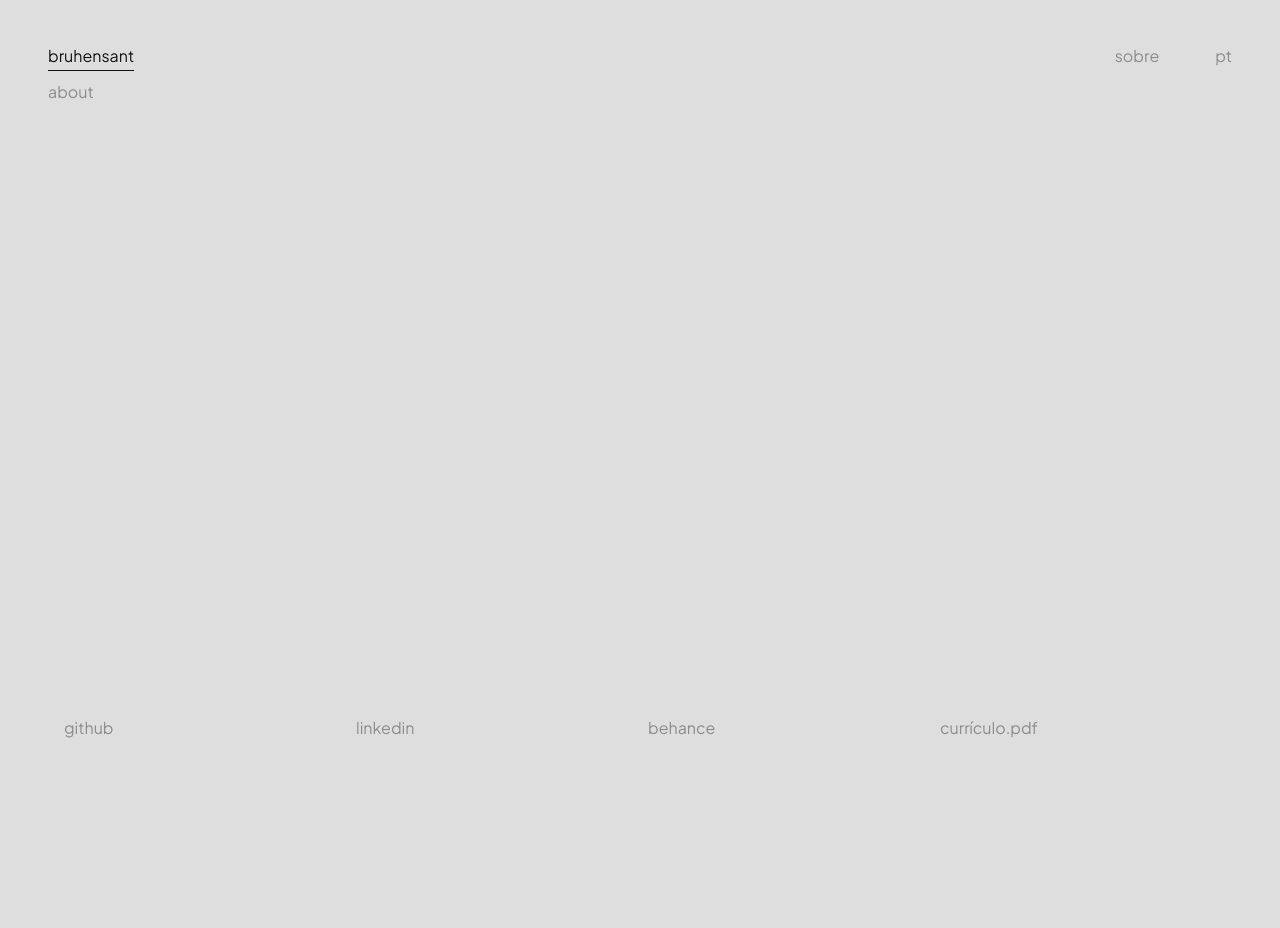
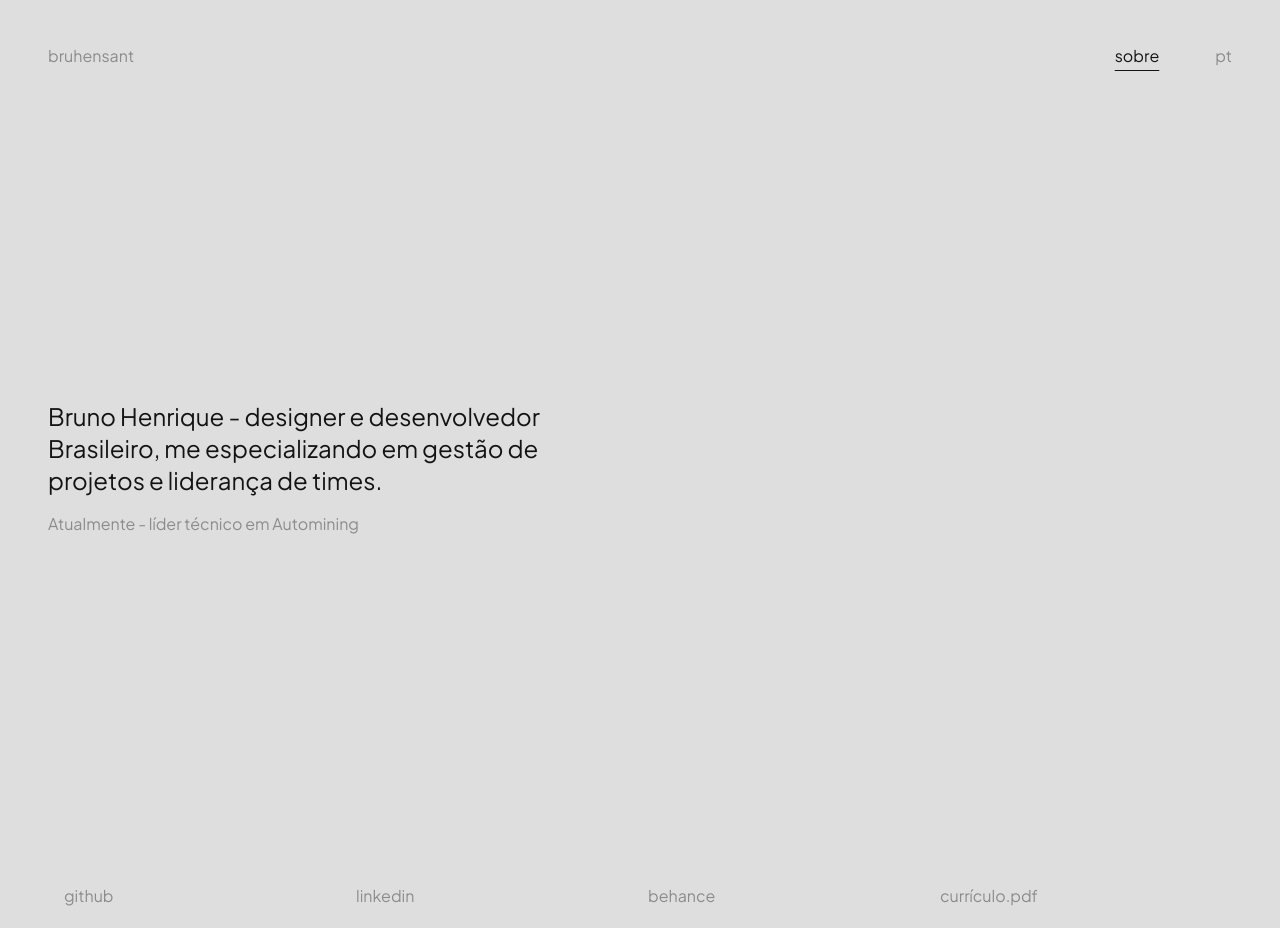
Before and after one commit to bruhensant/bruhensant.github.io, a Next.js app: page /about in a window 1280 px wide. Before the commit the page ends 800 px from the top, so only its background shows below. Built offline with nearby package versions, Linux system fonts and the light colour scheme.

Commit message:
content(about): adds more content to wip pages and about-me

```diff
--- a/public/i18n/common.ts
+++ b/public/i18n/common.ts
@@ -5,11 +5,17 @@ export const common = {
 		about: 'sobre',
 		language: 'pt',
 		resume: 'currículo',
+		about_me: 'Bruno Henrique - designer e desenvolvedor Brasileiro, me especializando em gestão de projetos e liderança de times.',
+		current: 'Atualmente - líder técnico em Automining',
+		under_development: 'Em desenvolvimento'
 	},
 	en: {
 		home: 'home',
 		about: 'about',
 		language: 'en',
 		resume: 'resume',
+		about_me: 'Bruno Henrique - designer and developer based in Brazil, specializing in project management and team leadership.',
+		current: 'Currently - technical leader at Automining',
+		under_development: 'Under development'
 	}
 }
--- a/src/app/about/page.tsx
+++ b/src/app/about/page.tsx
@@ -1,3 +1,17 @@
+"use client";
+
+import { useLanguage } from "@/contexts/language-context";
+import { common } from "../../../public/i18n/common";
+
 export default function About() {
-	return <div className="text-dark">about</div>;
+	const { language } = useLanguage();
+
+	return (
+		<div className="flex flex-col gap-4">
+			<div className="text-darker dark:text-light max-w-lg text-2xl">
+				{common[language].about_me}
+			</div>
+			<div className="text-dark dark:text-dark">{common[language].current}</div>
+		</div>
+	);
 }
--- a/src/app/layout.tsx
+++ b/src/app/layout.tsx
@@ -4,6 +4,7 @@ import "./globals.css";
 import Header from "@/components/header/header-component";
 import Footer from "@/components/footer/footer-component";
 import { LanguageProvider } from "@/contexts/language-context";
+import { NavigationProvider } from "@/contexts/navigation-context";
 
 const jakartaSans = Plus_Jakarta_Sans({
 	subsets: ["latin"],
@@ -21,13 +22,15 @@ export default function RootLayout({
 }>) {
 	return (
 		<html lang="pt-BR">
-			<body className={`${jakartaSans.className} antialiased  bg-light dark:bg-darker text-darker dark:text-light flex flex-col h-screen p-10 transition-all`}>
+			<body className={`${jakartaSans.className} antialiased gap-80 bg-light dark:bg-darker text-darker dark:text-light flex flex-col h-screen p-10 transition-all`}>
 				<LanguageProvider>
-					<Header />
-					<main className="p-2">
-						{children}
-					</main>
-					<Footer />
+					<NavigationProvider>
+						<Header />
+						<main className="p-2">
+							{children}
+						</main>
+						<Footer />
+					</NavigationProvider>
 				</LanguageProvider>
 			</body>
 		</html>
--- a/src/app/page.tsx
+++ b/src/app/page.tsx
@@ -1,3 +1,15 @@
+"use client";
+
+import { common } from "../../public/i18n/common";
+import { useLanguage } from "@/contexts/language-context";
+
 export default function Home() {
-	return <div className="text-dark">aqui vai o conteudo</div>;
+	const { language } = useLanguage();
+
+	return (
+		<div className="text-dark flex gap-2 animate-pulse">
+			<span className="italic">{common[language].under_development}... </span>
+			<span>🚧</span>
+		</div>
+	);
 }
--- a/src/components/header/header-component.tsx
+++ b/src/components/header/header-component.tsx
@@ -1,29 +1,22 @@
-"use client"
+'use client'
 
-import { useState } from "react";
 import HeaderLinkButton from "../header-link-button/header-link-button-component";
 import { common } from "../../../public/i18n/common";
 import { useLanguage, useSwitchLanguage } from "@/contexts/language-context";
+import { useNavigation } from "@/contexts/navigation-context";
 
 export default function Header() {
 	const { language } = useLanguage();
 	const switchLanguage = useSwitchLanguage();
-
-	const [activeButton, setActiveButton] = useState(0);
-
-const handleButtonClick = (index: number) => {
-	if (index === activeButton) return;
-	setActiveButton(index);
-}
-
+	const { activeButton, setActiveButton } = useNavigation();
 
 	return (
 		<div className="flex justify-between">
-			<HeaderLinkButton aria-label={common[language].home} text="bruhensant" link="/" active={activeButton === 0} onClick={() => handleButtonClick(0)} />
+			<HeaderLinkButton aria-label={common[language].home} text="bruhensant" link="/" active={activeButton === 'home'} onClick={() => setActiveButton('home')} />
 
 			<div className="flex gap-10">
-				<HeaderLinkButton aria-label={common[language].about} text={common[language].about} link="/about" active={activeButton === 1} onClick={() => handleButtonClick(1)} />
-				<HeaderLinkButton aria-label={common[language].language} text={common[language].language} link="" active={activeButton === 2} onClick={() => switchLanguage()} />
+				<HeaderLinkButton aria-label={common[language].about} text={common[language].about} link="/about" active={activeButton === 'about'} onClick={() => setActiveButton('about')} />
+				<HeaderLinkButton aria-label={common[language].language} text={common[language].language} link="" active={activeButton === 'language'} onClick={() => switchLanguage()} />
 			</div>
 		</div>
 	)
--- a/src/contexts/language-context.tsx
+++ b/src/contexts/language-context.tsx
@@ -1,6 +1,6 @@
-"use client"
+'use client'
 
-import { createContext, useContext, useState } from 'react';
+import { createContext, useContext, useState, useEffect } from 'react';
 import type { common } from '../../public/i18n/common';
 
 type Language = keyof typeof common;
@@ -14,9 +14,28 @@ const LanguageContext = createContext<LanguageContextType | undefined>(undefined
 
 export function LanguageProvider({ children }: { children: React.ReactNode }) {
     const [language, setLanguage] = useState<Language>('pt-BR');
+    const [mounted, setMounted] = useState(false);
+
+    useEffect(() => {
+        const storedLanguage = localStorage.getItem('language') as Language;
+        if (storedLanguage) {
+            setLanguage(storedLanguage);
+        }
+        setMounted(true);
+    }, []);
+
+    useEffect(() => {
+        if (mounted) {
+            localStorage.setItem('language', language);
+        }
+    }, [language, mounted]);
+
+    const handleLanguageChange = (lang: Language) => {
+        setLanguage(lang);
+    };
 
     return (
-        <LanguageContext.Provider value={{ language, setLanguage }}>
+        <LanguageContext.Provider value={{ language, setLanguage: handleLanguageChange }}>
             {children}
         </LanguageContext.Provider>
     );
@@ -31,11 +50,6 @@ export function useLanguage() {
 }
 
 export function useSwitchLanguage() {
-	const { language, setLanguage } = useLanguage();
-
-	const switchLanguage = () => {
-		setLanguage(language === 'pt-BR' ? 'en' : 'pt-BR');
-	}
-
-	return switchLanguage;
+    const { language, setLanguage } = useLanguage();
+    return () => setLanguage(language === 'en' ? 'pt-BR' : 'en');
 }
--- /dev/null
+++ b/src/contexts/navigation-context.tsx
@@ -0,0 +1,44 @@
+"use client"
+
+import { createContext, useContext, useState, useEffect } from 'react';
+import { usePathname } from 'next/navigation';
+
+type NavigationContextType = {
+    activeButton: string;
+    setActiveButton: (button: string) => void;
+};
+
+const NavigationContext = createContext<NavigationContextType | undefined>(undefined);
+
+const pathToButton: Record<string, string> = {
+    '/': 'home',
+    '/about': 'about',
+};
+
+export function NavigationProvider({ children }: { children: React.ReactNode }) {
+    const pathname = usePathname();
+    const [activeButton, setActiveButton] = useState(pathToButton[pathname] ?? 'home');
+
+    useEffect(() => {
+        setActiveButton(pathToButton[pathname] ?? 'home');
+    }, [pathname]);
+
+    const handleButtonClick = (button: string) => {
+        if (button === activeButton) return;
+        setActiveButton(button);
+    };
+
+    return (
+        <NavigationContext.Provider value={{ activeButton, setActiveButton: handleButtonClick }}>
+            {children}
+        </NavigationContext.Provider>
+    );
+}
+
+export function useNavigation() {
+    const context = useContext(NavigationContext);
+    if (!context) {
+        throw new Error('useNavigation must be used within a NavigationProvider');
+    }
+    return context;
+}
```
